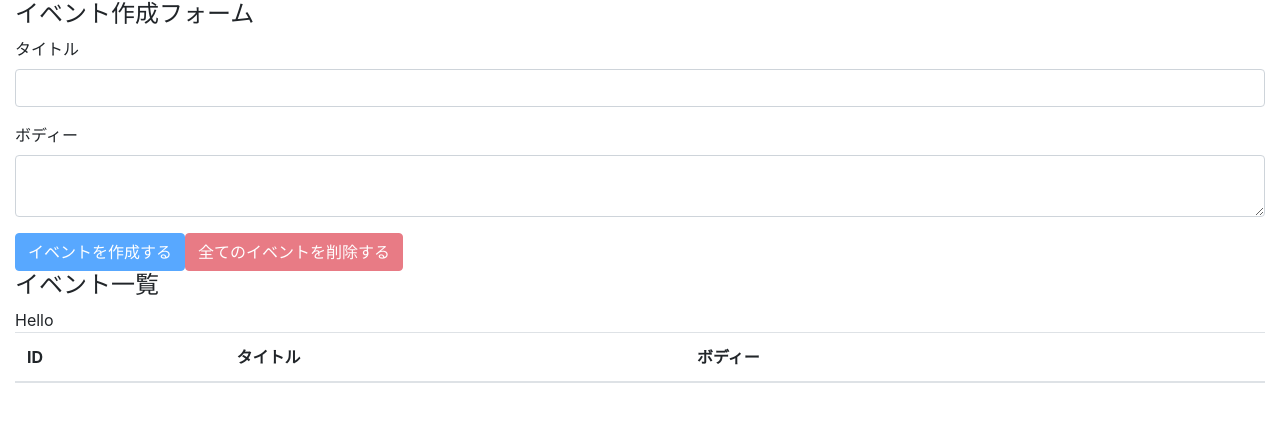
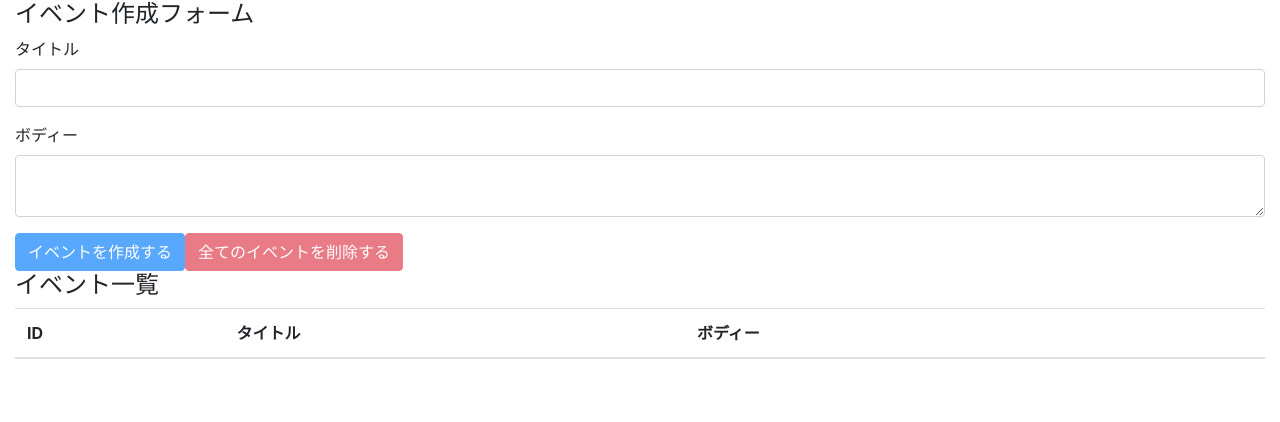
Before and after one commit to yuuttana1223/ham-react-hooks, a React (Create React App) app: page / in a window 1280 px wide. Shown: the top 422 px of the page. Built offline with nearby package versions, Linux system fonts and the light colour scheme.

Commit message:
solve prop drilling issue

```diff
--- a/src/components/App.js
+++ b/src/components/App.js
@@ -9,12 +9,12 @@ const App = () => {
   const [events, dispatch] = useReducer(eventsReducer, []);
 
   return (
-    <AppContext.Provider value={"Hello"}>
+    <AppContext.Provider value={{ events, dispatch }}>
       <div className="container-fluid">
         <h4>イベント作成フォーム</h4>
-        <EventForm events={events} dispatch={dispatch} />
+        <EventForm />
         <h4>イベント一覧</h4>
-        <Events events={events} dispatch={dispatch} />
+        <Events />
       </div>
     </AppContext.Provider>
   );
--- a/src/components/Event.js
+++ b/src/components/Event.js
@@ -1,8 +1,11 @@
 /* eslint-disable no-restricted-globals */
-import { memo, useCallback } from "react";
+import { memo, useCallback, useContext } from "react";
 import { DELETE_EVENT } from "../actions/events";
+import { AppContext } from "../contexts/AppContext";
 
-export const Event = memo(({ event: { id, title, body }, dispatch }) => {
+export const Event = memo(({ event: { id, title, body } }) => {
+  const { dispatch } = useContext(AppContext);
+
   const handleClickDeleteEvent = useCallback(() => {
     if (!confirm(`イベント(id=${id})を本当に削除しても良いですか？`)) return;
     dispatch({
--- a/src/components/EventForm.js
+++ b/src/components/EventForm.js
@@ -1,8 +1,10 @@
 /* eslint-disable no-restricted-globals */
-import { useCallback, useState } from "react";
+import { useCallback, useContext, useState } from "react";
 import { CREATE_EVENT, DELETE_ALL_EVENTS } from "../actions/events";
+import { AppContext } from "../contexts/AppContext";
 
-export const EventForm = ({ events, dispatch }) => {
+export const EventForm = () => {
+  const { events, dispatch } = useContext(AppContext);
   const [title, setTitle] = useState("");
   const [body, setBody] = useState("");
 
--- a/src/components/Events.js
+++ b/src/components/Events.js
@@ -2,11 +2,10 @@ import { useContext } from "react";
 import { AppContext } from "../contexts/AppContext";
 import { Event } from "./Event";
 
-export const Events = ({ events, dispatch }) => {
-  const value = useContext(AppContext);
+export const Events = () => {
+  const { events } = useContext(AppContext);
   return (
     <>
-      <div>{value}</div>
       <table className="table table-hover">
         <thead>
           <tr>
@@ -18,7 +17,7 @@ export const Events = ({ events, dispatch }) => {
         </thead>
         <tbody>
           {events.map((event, index) => (
-            <Event key={index} event={event} dispatch={dispatch} />
+            <Event key={index} event={event} />
           ))}
         </tbody>
       </table>
```
